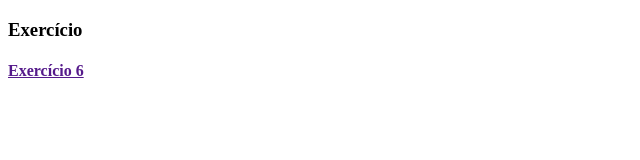
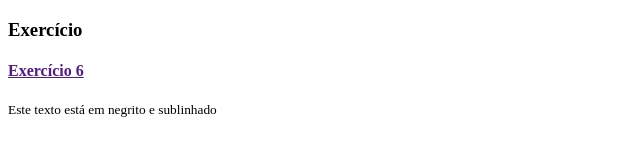
Before and after one commit to rafaregisp/aula_css1, a plain HTML site: page index.html in a window 1280 px wide. Shown: the whole page, without its empty margins (0-640 px from the left). Drawn offline with Linux system fonts and the light colour scheme.

Commit message:
teste ac

```diff
--- a/index.html
+++ b/index.html
@@ -18,3 +18,4 @@
     <h4><a href="">Exercício 6</a></h4>
 </body style="background:red">
 </html>
+<bold><sup> Este texto está em negrito e sublinhado </sup></bold>
```
